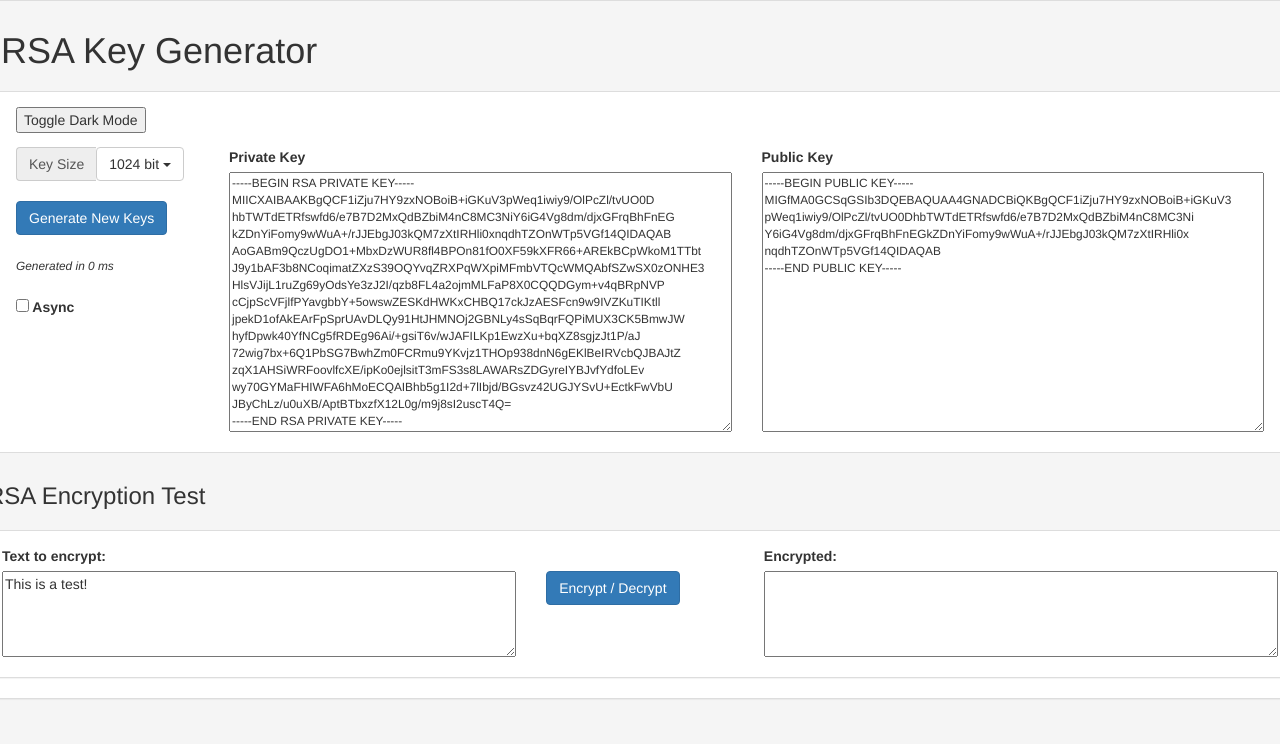
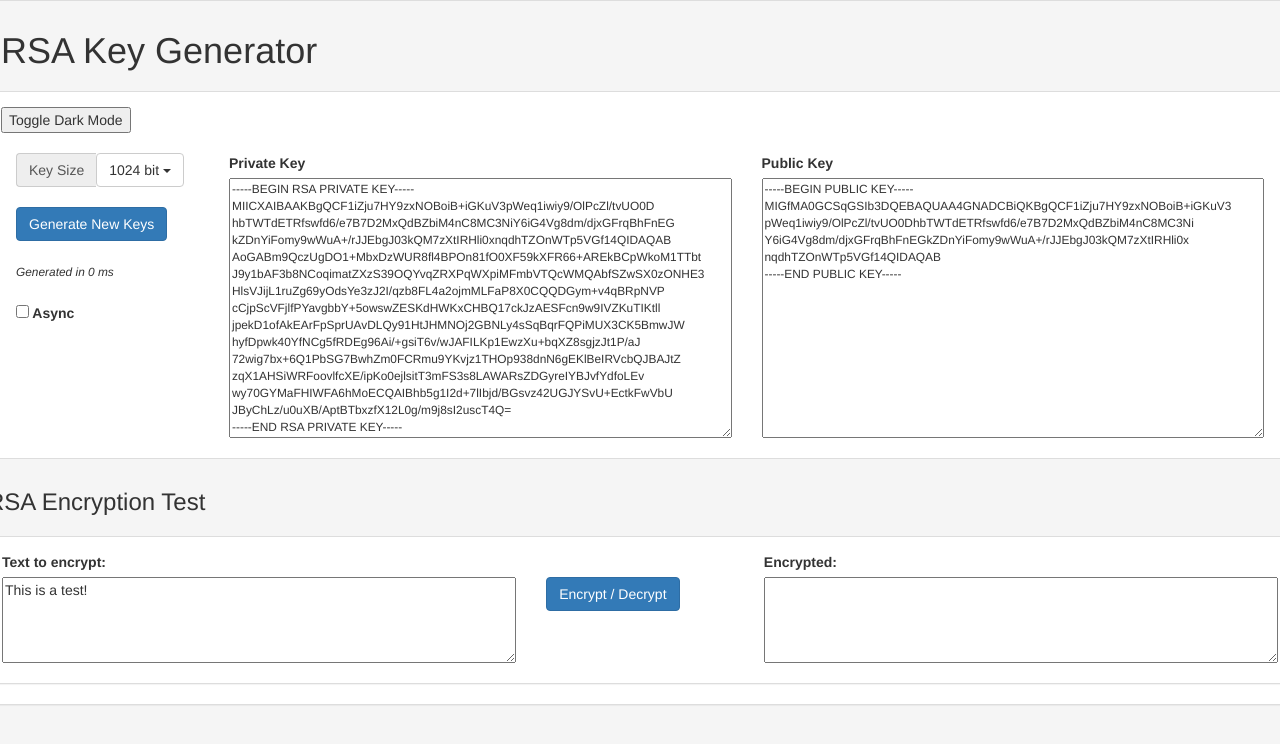
Before and after one commit to mxvd/besto, a Jekyll site: the page index.html, which Jekyll copies as it is, in a window 1280 px wide. Shown: the top 744 px of the page. Built offline with Jekyll 4.4.1, drawn with Linux system fonts in a browser that asks for light colours; nearby versions of some CDN libraries.

Commit message:
Update index.html

```diff
--- a/index.html
+++ b/index.html
@@ -22,9 +22,7 @@
               color: white;
             }
           </style>
-        <div class="col-lg-2">
           <button onclick="darkmode()">Toggle Dark Mode</button>
-        </div>
           <script>
             function darkmode() {
               var element = document.body;
```
